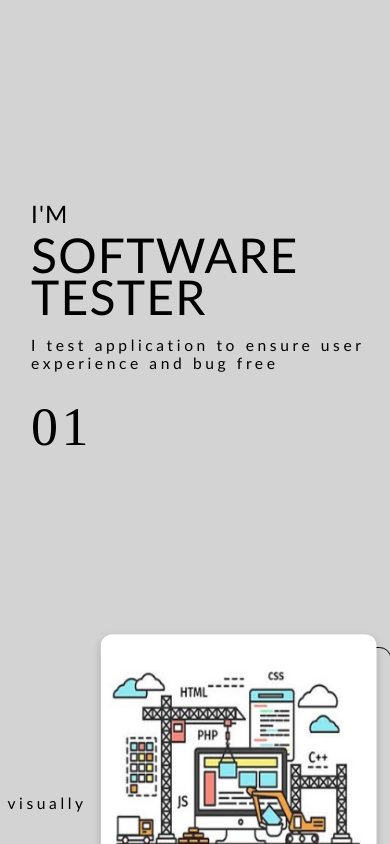
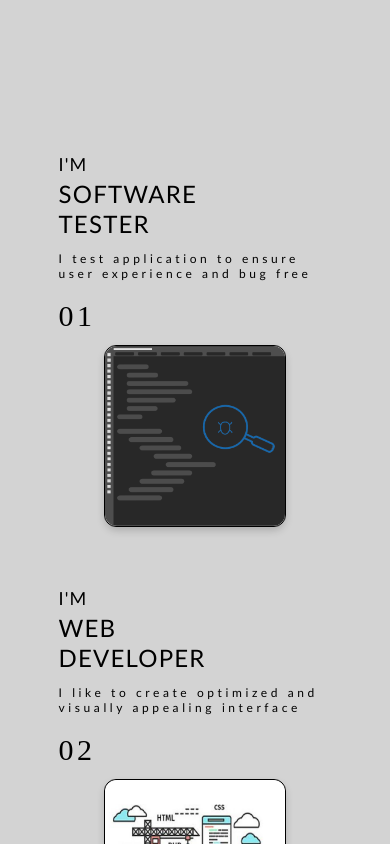
Before and after one commit to SamC1832js/SamC1832js.github.io, a React (Create React App) app: page /#/home in a window 390 px wide. Shown: the part 1700-2544 px from the top of the page. Built offline with nearby package versions, Linux system fonts and the light colour scheme.

Commit message:
Update Title.css

```diff
--- a/src/components/Homecomponents/Title.css
+++ b/src/components/Homecomponents/Title.css
@@ -122,3 +122,58 @@ root {
   -ms-transform: translate(-5%, -5%);
   -o-transform: translate(-5%, -5%);
 }
+
+@media screen and (max-width: 768px) {
+  .title-container {
+    padding-top: 2rem; /* Reduce padding for smaller screens */
+  }
+
+  .title-item {
+    width: 70%; /* Adjust to fit most phone screens */
+    flex-direction: column; /* Stack elements vertically */
+    margin-bottom: 5rem; /* Reduce bottom margin */
+  }
+
+  .title-item .title-text {
+    margin-right: 0;
+  }
+
+  .title-text p:nth-child(1) {
+    font-size: 1.5rem; /* Smaller heading */
+    margin-bottom: 0.3rem;
+  }
+
+  .title-text p:nth-child(2),
+  .title-text p:nth-child(3) {
+    font-size: 2rem; /* Adjust font size for main text */
+    line-height: 2.5rem;
+  }
+
+  .title-text p:nth-child(4) {
+    font-size: 1rem; /* Smaller subheading */
+    margin: 1rem 0 1.5rem 0;
+  }
+
+  .title-text p:nth-child(5) {
+    font-size: 2.5rem; /* Adjust for smaller screens */
+  }
+
+  .title-item .title-img {
+    width: 15rem;
+    height: 15rem; /* Maintain proportional height */
+    margin-left: 0; /* Center the image */
+    margin-top: 1rem; /* Add spacing between text and image */
+  }
+
+  .title-item .title-img img {
+    width: 100%; /* Ensure the image fills the container */
+    height: 100%;
+    transform: translate(0, 0); /* Reset transform for smaller screens */
+    border-radius: 1rem;
+  }
+
+  .title-container div:nth-child(1),
+  .title-container div:nth-child(2) {
+    transform: translateX(0%); /* Align all elements to the center */
+  }
+}
```
